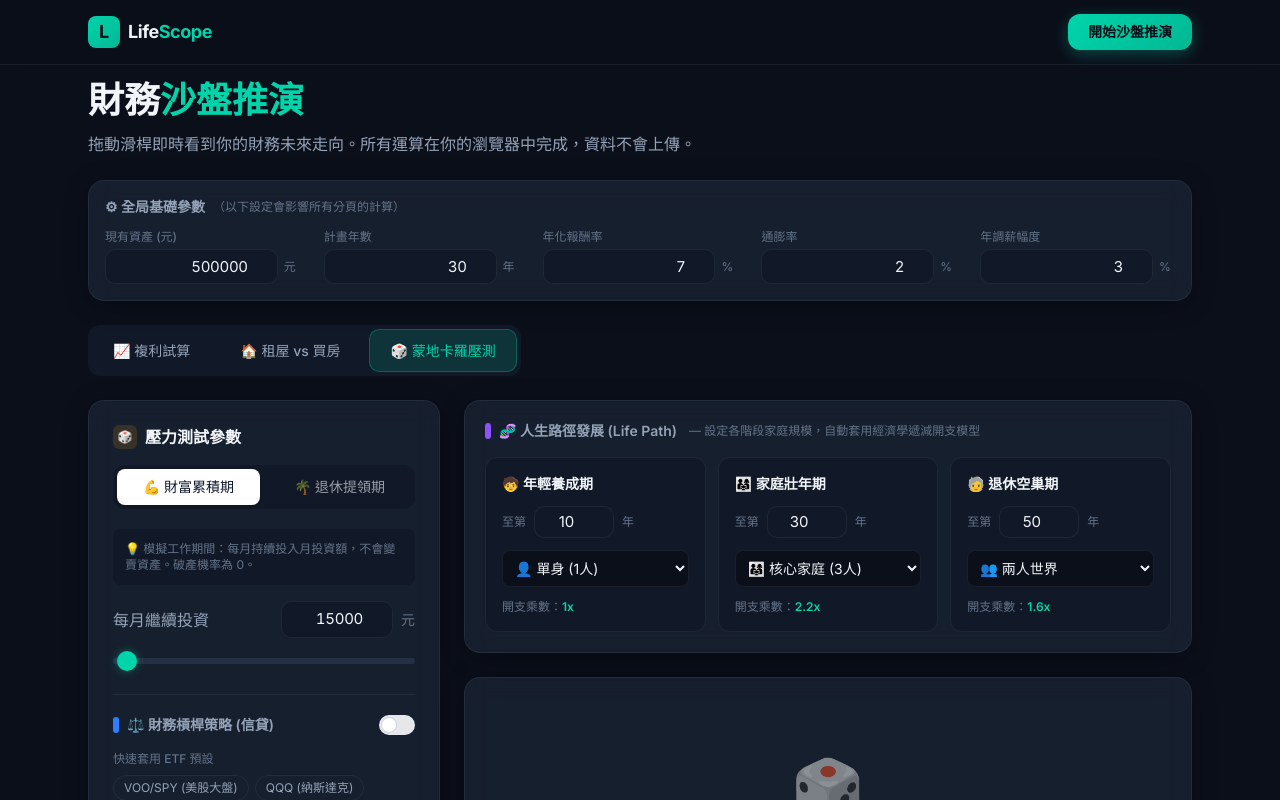
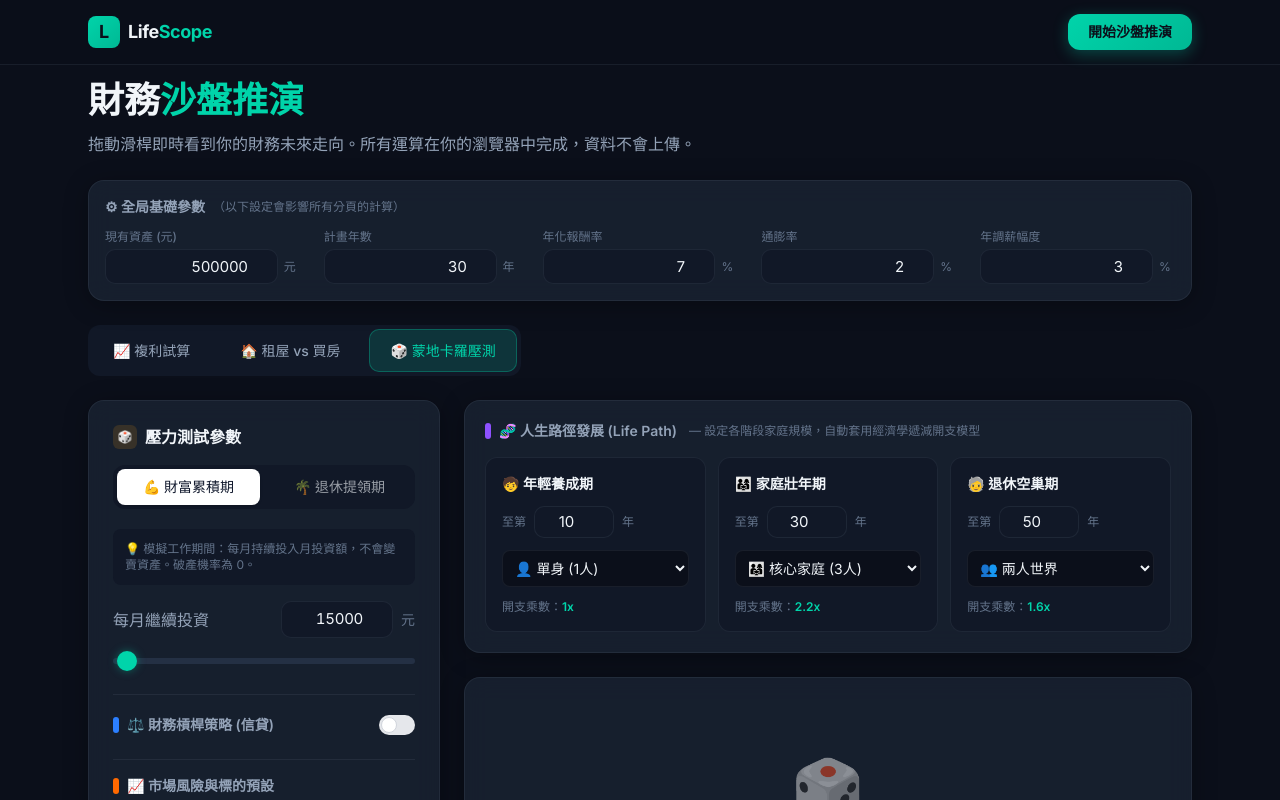
Before and after one commit to a0955329835-code/lifescope, a Next.js app: page /simulator in a window 1280 px wide. Both pictures are taken after a click on the button "🎲 蒙地卡羅壓測". Shown: the top 800 px of the page. Built offline with nearby package versions, Linux system fonts and the light colour scheme.

Commit message:
style(simulator): add visual separators and headers for better section clarity

```diff
--- a/app/simulator/page.tsx
+++ b/app/simulator/page.tsx
@@ -555,9 +555,13 @@ function SimulatorContent() {
                       computedMonthlyLoan={computedMonthlyLoan}
                     />
 
-                    <div className="mb-5 mt-2">
-                      <p className="text-xs mb-2 font-medium" style={{ color: "var(--text-muted)" }}>快速套用 ETF 預設</p>
-                      <div className="flex flex-wrap gap-1.5">
+                    <div className="mt-6 mb-4 border-t pt-4" style={{ borderColor: "var(--border-subtle)" }}>
+                      <h3 className="text-sm font-semibold mb-3 flex items-center gap-2" style={{ color: "var(--text-secondary)" }}>
+                        <span className="w-1.5 h-4 rounded-full bg-orange-500" />
+                        📈 市場風險與標的預設
+                      </h3>
+                      <p className="text-xs mb-3 font-medium" style={{ color: "var(--text-muted)" }}>快速套用 ETF 歷史數據</p>
+                      <div className="flex flex-wrap gap-1.5 mb-5">
                         {ETF_PRESETS.map((preset) => (
                           <button
                             key={preset.name}
@@ -569,9 +573,8 @@ function SimulatorContent() {
                           </button>
                         ))}
                       </div>
+                      <SliderInput id="volatility" label="預估波動率 (市場風險)" value={mcParams.volatility} onChange={(v) => updateMC("volatility", v)} min={0} max={40} step={1} unit="%" hint="大盤歷史波動約 15%。含公債配置可降至 5~10%。" />
                     </div>
-
-                    <SliderInput id="volatility" label="預估波動率 (市場風險)" value={mcParams.volatility} onChange={(v) => updateMC("volatility", v)} min={0} max={40} step={1} unit="%" hint="大盤歷史波動約 15%。含公債配置可降至 5~10%。" />
 
                     <div className="mt-6 mb-4 border-t pt-4" style={{ borderColor: "var(--border-subtle)" }}>
                       <h3 className="text-sm font-semibold mb-3 flex items-center gap-2" style={{ color: "var(--text-secondary)" }}>
```
